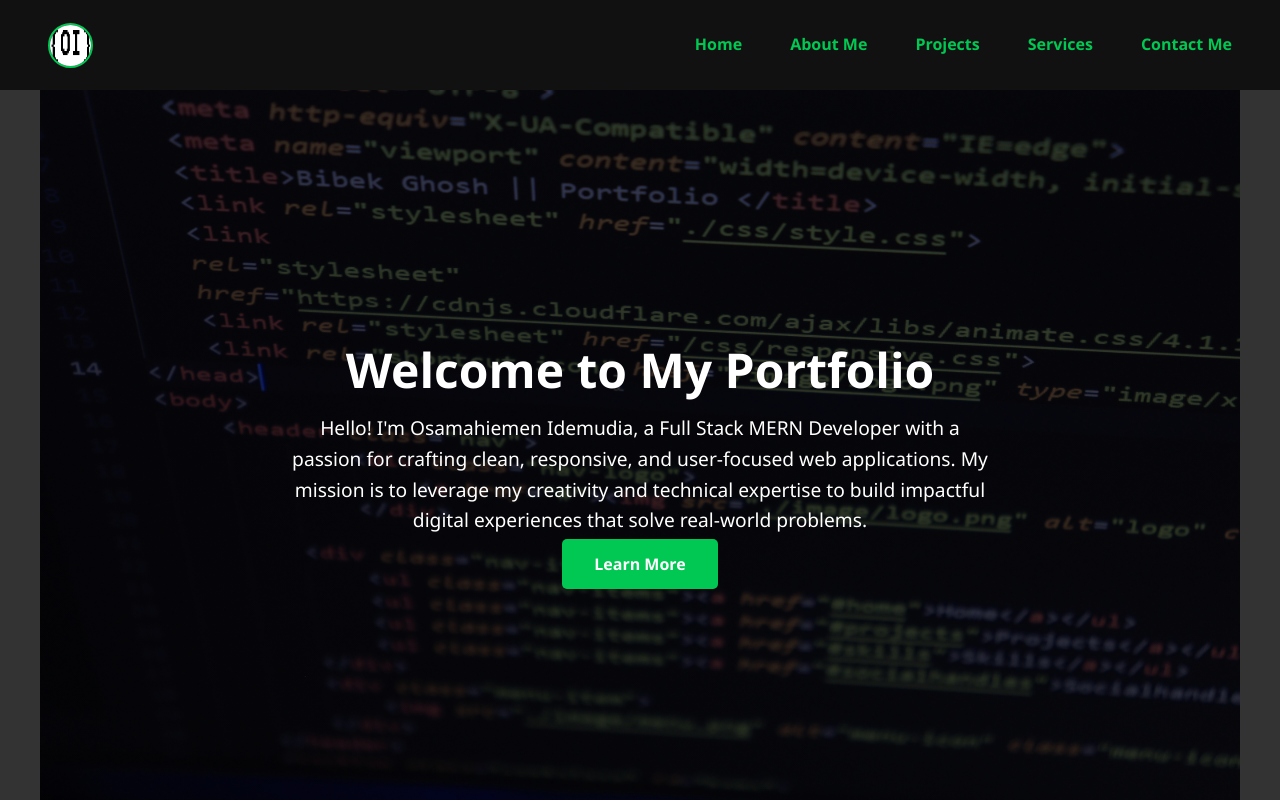
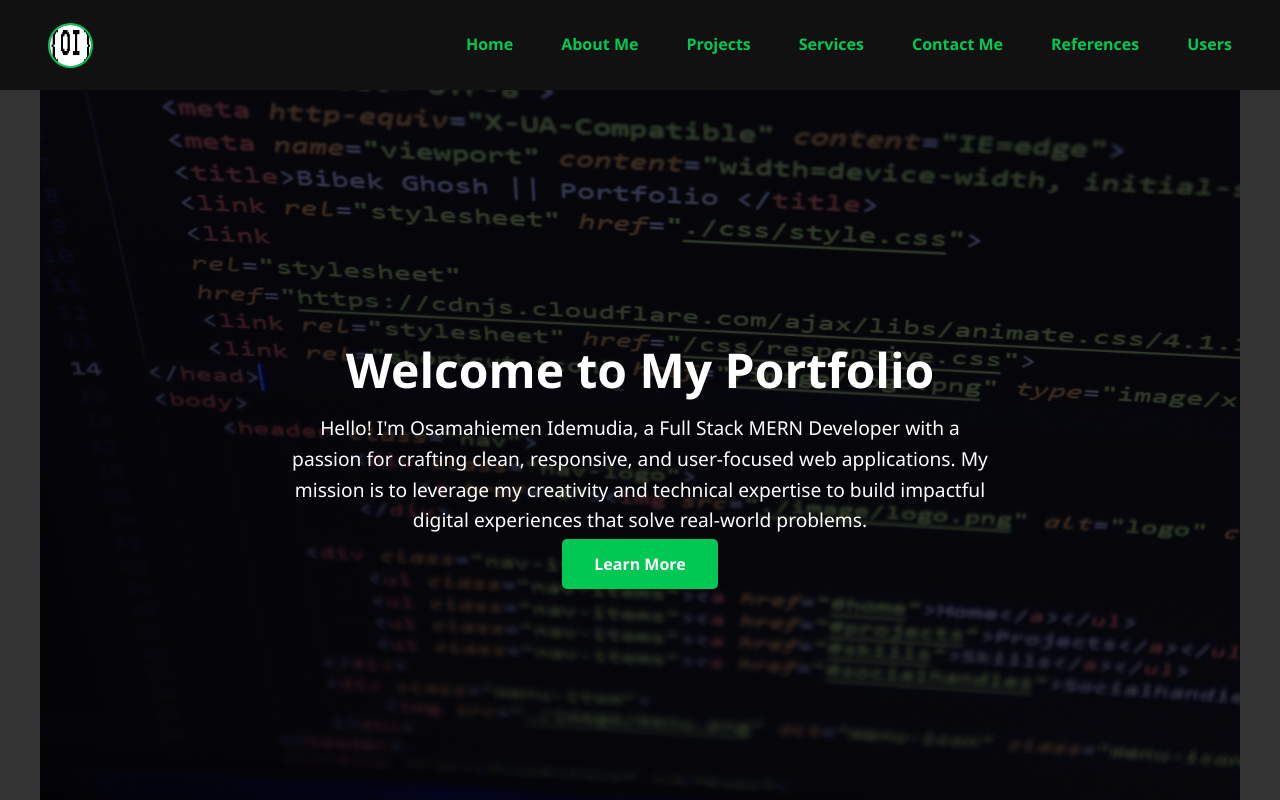
Before and after one commit to IdemudiaMahie/personal-portfolio, a React (Vite) app: page / in a window 1280 px wide. Shown: the top 800 px of the page. Built offline with nearby package versions, Linux system fonts and the light colour scheme.

Commit message:
Integrated Reference Component into project

```diff
--- a/src/components/Content.jsx
+++ b/src/components/Content.jsx
@@ -12,6 +12,9 @@ import AddService from '../pages/services/AddService';
 import EditService from '../pages/services/EditService';
 import ListUser from '../pages/users/ListUser';
 import EditUser from '../pages/users/EditUser';
+import References from '../pages/references/References';
+import AddReference from '../pages/references/AddReference';
+import EditReference from '../pages/references/EditReference';
 
 function Content() {
   return (
@@ -39,6 +42,9 @@ function Content() {
         <Route exact path="/contact" element={<Contact />} />
         <Route path="/users/list" element={<ListUser />} />
         <Route path="/users/edit/:id" element={<EditUser />} />
+        <Route path="/references" element={<References />} />
+        <Route path="/references/add" element={<AddReference />} />
+        <Route path="/references/edit/:id" element={<EditReference />} />
         <Route path="*" element={<NotFound />} />
       </Routes>
     </main>
--- a/src/components/NavBar.jsx
+++ b/src/components/NavBar.jsx
@@ -14,7 +14,8 @@ function NavBar() {
           <li><Link to="/projects">Projects</Link></li>
           <li><Link to="/services">Services</Link></li>
           <li><Link to="/contact">Contact Me</Link></li>
-          {/* <li><Link to="/users/list">Manage Users</Link></li> */}
+          <li><Link to="/references">References</Link></li>
+          <li><Link to="/users/list">Users</Link></li>
         </ul>
       </nav>
     </header>
```
